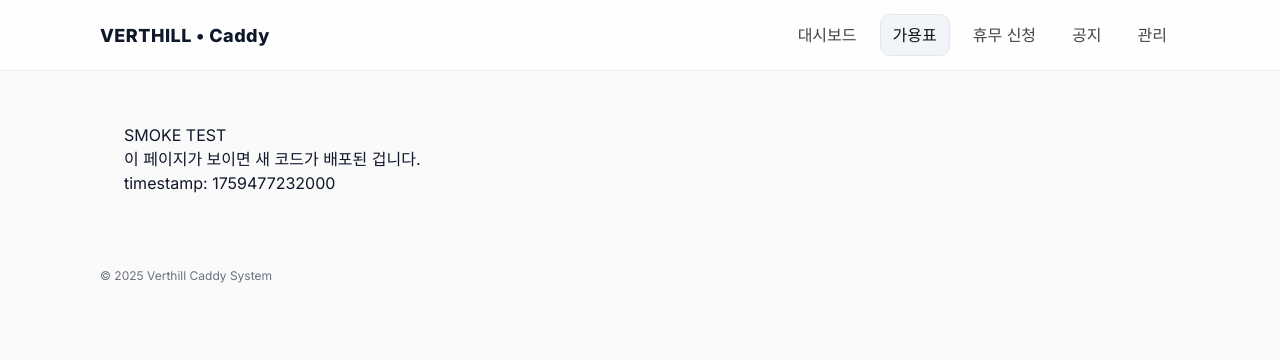
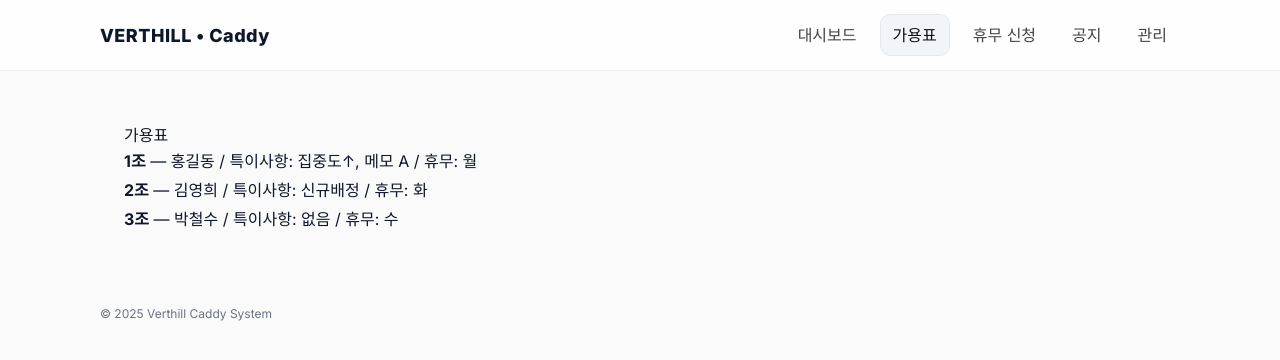
Before and after one commit to jh9716/caddy-system, a Next.js app in the folder caddy-system/: page /schedule in a window 1280 px wide. Shown: the top 360 px of the page. Built offline with nearby package versions, Linux system fonts and the light colour scheme; no server answers.

Commit message:
cleanup: API를 pages/api로 단일화 + dbcheck/assignments 추가

```diff
--- a/caddy-system/src/app/schedule/page.tsx
+++ b/caddy-system/src/app/schedule/page.tsx
@@ -1,12 +1,42 @@
-// src/app/schedule/page.tsx
-export const dynamic = 'force-dynamic';
+/** 서버에서 항상 새로 가져오게 (캐시 X) */
+export const revalidate = 0;
+
+type Item = {
+  team: number;
+  성함: string;
+  특이사항: string[];
+  휴무: string[];
+};
+
+async function getItems(): Promise<Item[]> {
+  // 상대경로 fetch 사용 => 로컬/배포 모두 동작
+  const res = await fetch(`${process.env.NEXT_PUBLIC_BASE_URL ?? ""}/api/assignments`, {
+    // 배포 환경에서 상대 경로만 써도 됩니다. (Vercel가 자동으로 자기 호스트로 해석)
+    cache: "no-store",
+  }).catch(() => null);
+
+  if (!res || !res.ok) return [];
+  const data = await res.json();
+  return data?.items ?? [];
+}
 
 export default async function SchedulePage() {
+  const items = await getItems();
+
   return (
     <main style={{ padding: 24 }}>
-      <h1>SMOKE TEST</h1>
-      <p>이 페이지가 보이면 새 코드가 배포된 겁니다.</p>
-      <p>timestamp: {Date.now()}</p>
+      <h1>가용표</h1>
+      {items.length === 0 ? (
+        <p>데이터가 없습니다.</p>
+      ) : (
+        <ul style={{ lineHeight: 1.8 }}>
+          {items.map((m, idx) => (
+            <li key={idx}>
+              <b>{m.team}조</b> — {m.성함} / 특이사항: {m.특이사항.join(", ") || "없음"} / 휴무: {m.휴무.join(", ")}
+            </li>
+          ))}
+        </ul>
+      )}
     </main>
   );
 }
--- /dev/null
+++ b/caddy-system/src/pages/api/assignments.ts
@@ -0,0 +1,12 @@
+import type { NextApiRequest, NextApiResponse } from "next";
+
+/** 우선 DB 없이 보이는지 체크용 */
+const SAMPLE = [
+  { team: 1, 성함: "홍길동", 특이사항: ["집중도↑", "메모 A"], 휴무: ["월"] },
+  { team: 2, 성함: "김영희", 특이사항: ["신규배정"], 휴무: ["화"] },
+  { team: 3, 성함: "박철수", 특이사항: [], 휴무: ["수"] },
+];
+
+export default async function handler(req: NextApiRequest, res: NextApiResponse) {
+  res.status(200).json({ items: SAMPLE });
+}
--- /dev/null
+++ b/caddy-system/src/pages/api/dbcheck.ts
@@ -0,0 +1,13 @@
+import type { NextApiRequest, NextApiResponse } from "next";
+import { PrismaClient } from "@prisma/client";
+
+const prisma = new PrismaClient();
+
+export default async function handler(req: NextApiRequest, res: NextApiResponse) {
+  try {
+    await prisma.$queryRaw`SELECT 1`;
+    res.status(200).json({ ok: true });
+  } catch (e) {
+    res.status(500).json({ ok: false, error: String(e) });
+  }
+}
```
Also changed, not shown: caddy-system/package.json (+6 -1 lines), caddy-system/src/app/api_old/assignments/route.ts (renamed from caddy-system/src/app/api/assignments/route.ts), caddy-system/src/app/api_old/dbcheck/route.ts (renamed from caddy-system/src/app/api/dbcheck/route.ts), caddy-system/src/app/api_old/ping/route.ts (renamed from caddy-system/src/app/api/ping/route.ts).
